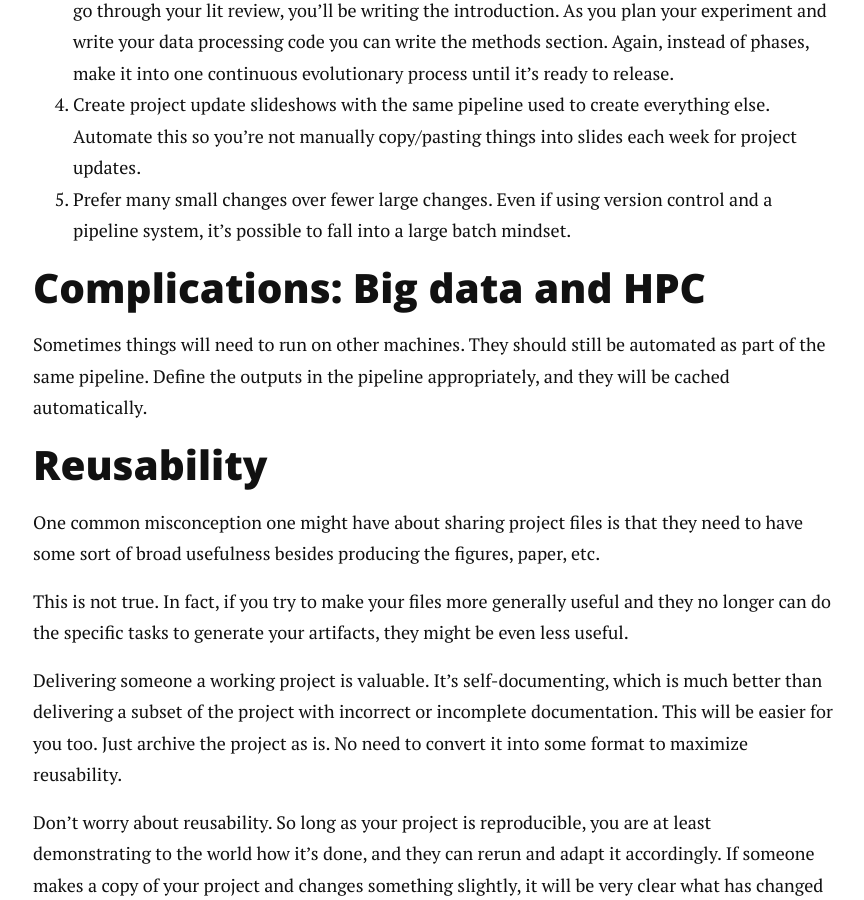
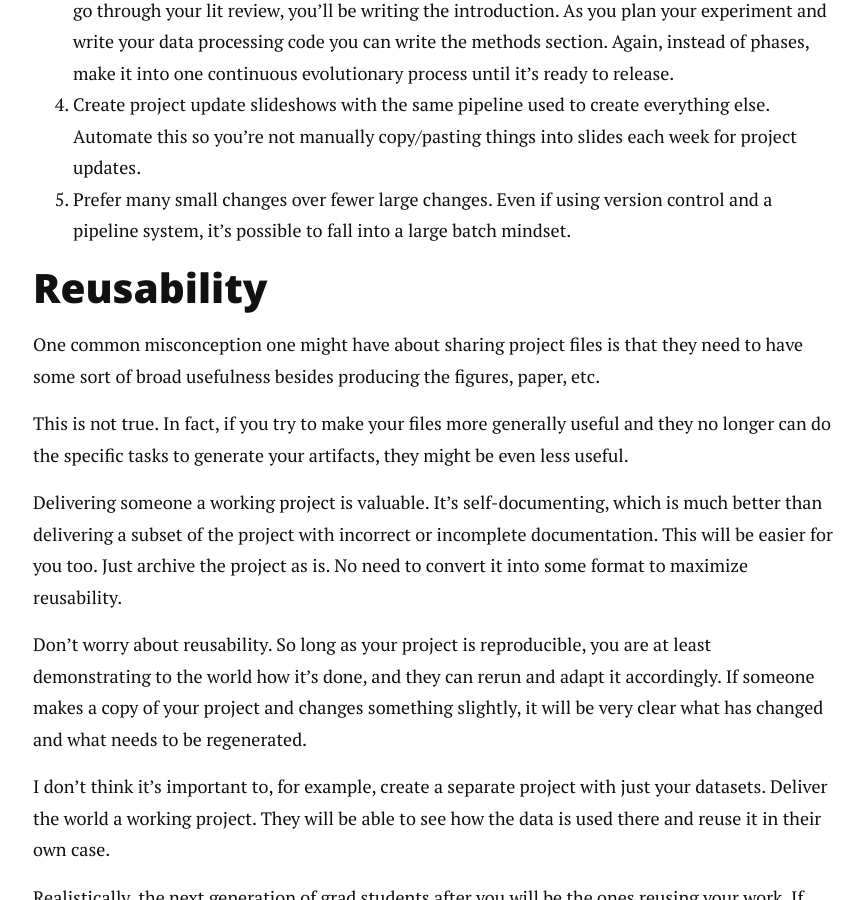
Before and after one commit to petebachant/petebachant.github.io, a Jekyll site: the page built from _posts/2025-02-28-continuous-reproducibility.md, in a window 1280 px wide and 900 px high, scrolled down 8470 px. Shown: the whole window, without its empty margins (207-1071 px from the left). Built offline with Jekyll 4.4.1, drawn with Linux system fonts in a browser that asks for light colours; nearby versions of some CDN libraries; comment, search, counter and statistics services are not loaded.

Commit message:
Remove big data HPC section

```diff
--- a/_posts/2025-02-28-continuous-reproducibility.md
+++ b/_posts/2025-02-28-continuous-reproducibility.md
@@ -452,13 +452,6 @@ instead of taking one big jump.
    Even if using version control and a pipeline system,
    it's possible to fall into a large batch mindset.
 
-## Complications: Big data and HPC
-
-Sometimes things will need to run on other machines.
-They should still be automated as part of the same pipeline.
-Define the outputs in the pipeline appropriately,
-and they will be cached automatically.
-
 ## Reusability
 
 One common misconception one might have about sharing project files
```
